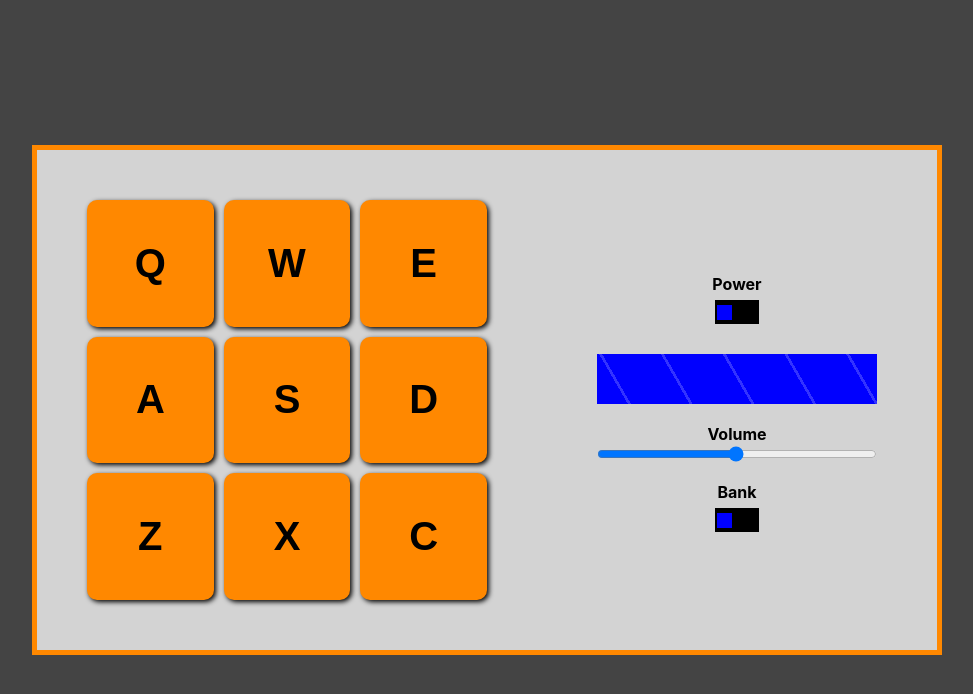
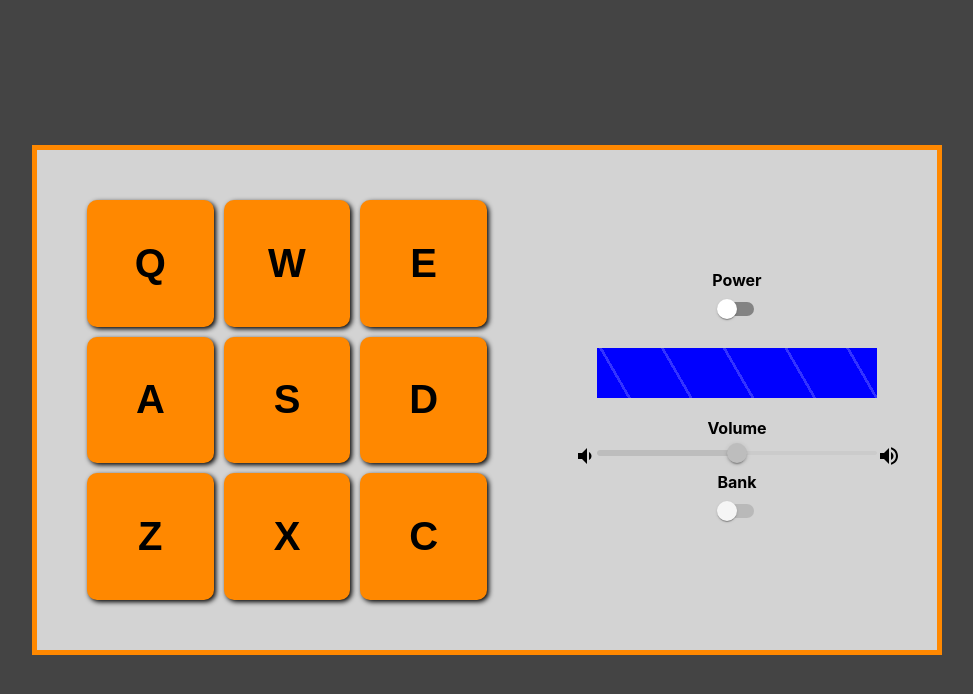
Before and after one commit to darksilicon13/Drum-Machine, a React (Create React App) app: page / in a window 1280 px wide. Shown: the top 694 px of the page, without its empty margins (153-1126 px from the left). Built offline with nearby package versions, Linux system fonts and the light colour scheme.

Commit message:
control part finished

```diff
--- a/package.json
+++ b/package.json
@@ -5,6 +5,7 @@
   "dependencies": {
     "@emotion/react": "^11.10.4",
     "@emotion/styled": "^11.10.4",
+    "@mui/icons-material": "^5.10.3",
     "@mui/material": "^5.10.3",
     "@reduxjs/toolkit": "^1.8.5",
     "@testing-library/jest-dom": "^5.16.4",
--- a/src/components/Control.css
+++ b/src/components/Control.css
@@ -28,22 +28,3 @@
 #volume {
     width: 70%;
 }
-
-.switch {
-    display: flex;
-    width: 40px;
-    height: 20px;
-    margin: 0 auto 10px;
-    margin-top: -10px;
-    padding: 2px;
-    background-color: black;
-    justify-content: flex-start;
-    align-items: center;
-}
-
-.lever {
-    width: 15px;
-    height: 15px;
-    margin:0;
-    background-color: blue;
-}
--- a/src/components/Control.jsx
+++ b/src/components/Control.jsx
@@ -1,35 +1,58 @@
 import React from 'react';
-import { useSelector } from 'react-redux';
+import { useDispatch, useSelector } from 'react-redux';
 import './Control.css';
+import Switch from '@mui/material/Switch';
+import Slider from '@mui/material/Slider';
+import VolumeDown from '@mui/icons-material/VolumeDown';
+import VolumeUp from '@mui/icons-material/VolumeUp';
+import { changeVolume, setDisplay, toggleBank, togglePower } from '../redux/modules/drumSlice';
+
+
 
 const Control = () => {
+    const dispatch = useDispatch();
 
-    const {power, volume, display, bank} = useSelector(state=>state.drum);
+    const { power, volume, display, bank } = useSelector(state => state.drum);
 
     const onPowerChange = () => {
+        dispatch(togglePower());
+    }
 
+    const onBankChange = () => {
+        dispatch(toggleBank());
+        if (bank) {
+            dispatch(setDisplay('Piano'))
+            setTimeout(() => { dispatch(setDisplay('')) }, 2000)
+        } else {
+            dispatch(setDisplay('Heatbox'))
+            setTimeout(() => { dispatch(setDisplay('')) }, 2000)
+        }
+    }
+
+    const onVolumeChange = e => {
+        dispatch(changeVolume(e.target.value));
+        dispatch(setDisplay(`Volume: ${e.target.value}`))
+        setTimeout(() => { dispatch(setDisplay('')) }, 2000)
     }
 
     return (
         <div className="control">
             <div className="power">
-                <p>Power</p>
-                <div id='power-switch' className="switch" onClick={onPowerChange}>
-                    <div className="lever"></div>
-                </div>
+                <label htmlFor="power">Power</label><br />
+                <Switch id="power" checked={power} onChange={onPowerChange} />
             </div>
             {/* User Story #2: Within #drum-machine I can see an element with a corresponding id="display". */}
             {/* User Story #7: When a .drum-pad is triggered, a string describing the associated audio clip is displayed as the inner text of the #display element (each string must be unique). */}
             <div id="display">{display}</div>
             <div>
                 <label htmlFor="volume">Volume</label><br />
-                <input type="range" id="volume" name="volume" min="0" max="101" defaultValue={volume}/>
+                <VolumeDown />
+                <Slider id="volume" aria-label="Volume" min={0} max={100} value={volume} onChange={onVolumeChange} disabled={!power} />
+                <VolumeUp />
             </div>
             <div className="bank">
-                <p>Bank</p>
-                <div id='bank-switch' className="switch">
-                    <div className="lever"></div>
-                </div>
+                <label htmlFor="bank">Bank</label><br />
+                <Switch id="bank" checked={bank} disabled={!power} onChange={onBankChange} />
             </div>
         </div>
     )
--- a/src/redux/modules/drumSlice.js
+++ b/src/redux/modules/drumSlice.js
@@ -5,7 +5,7 @@
 const initialState = {
     power: false,
     bank: false,
-    dislay: '',
+    display: '',
     volume: 50,
     sounds: [],
 }
@@ -28,7 +28,11 @@
             state.volume = action.payload;
         },
         setDisplay: (state, action) => {
-            state.dislay = action.payload;
+            state.display = action.payload;
+        },
+        toggleBank: state => {
+            state.bank = !state.bank;
+            state.sounds = state.bank ? [...sounds[1]] : [...sounds[0]];
         },
         pressPad: (state, action) => {
 
@@ -36,6 +40,6 @@
     }
 })
 
-export const {loadSounds, togglePower, changeVolume, setDisplay, pressPad} = drumSlice.actions;
+export const {loadSounds, togglePower, toggleBank, changeVolume, setDisplay, pressPad} = drumSlice.actions;
 
 export default drumSlice.reducer;
```
Also changed, not shown: 1 other file (tests, documents, lock files or other folders).
